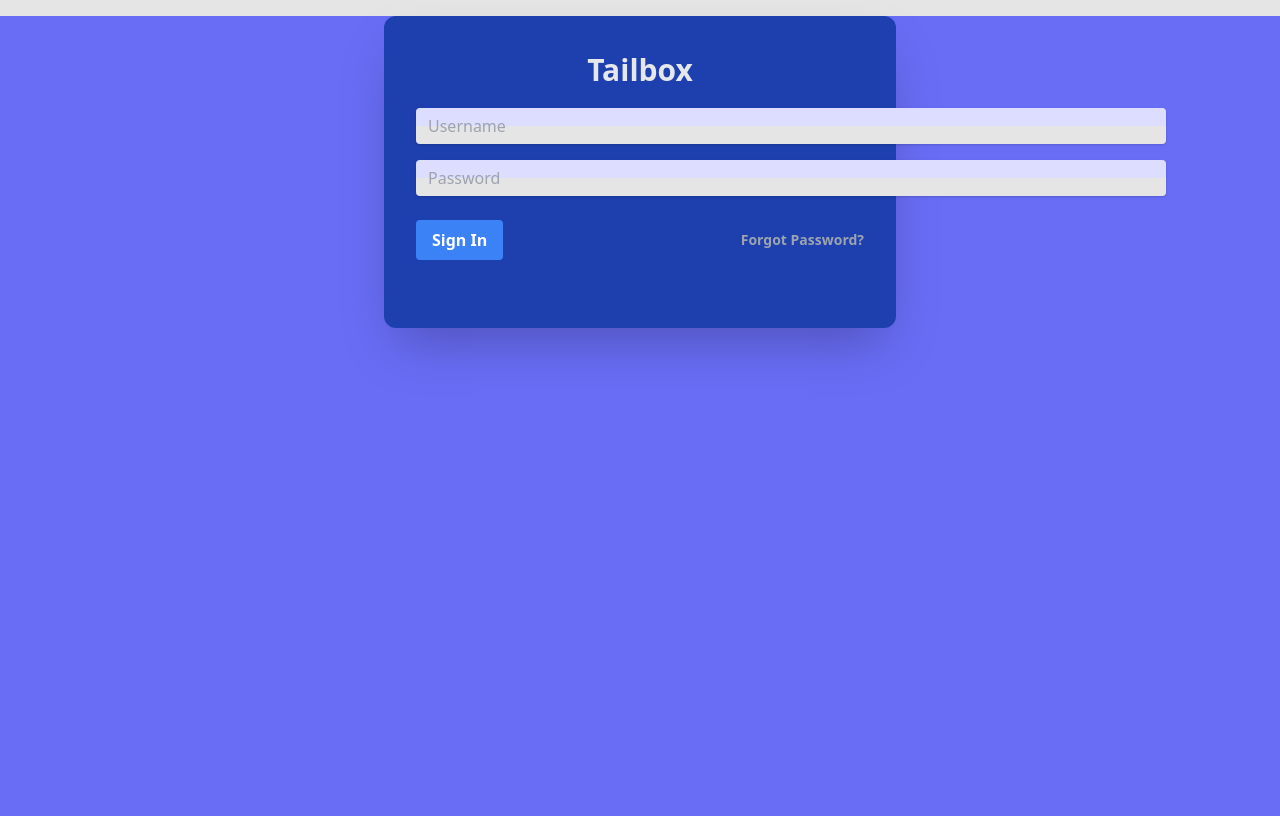
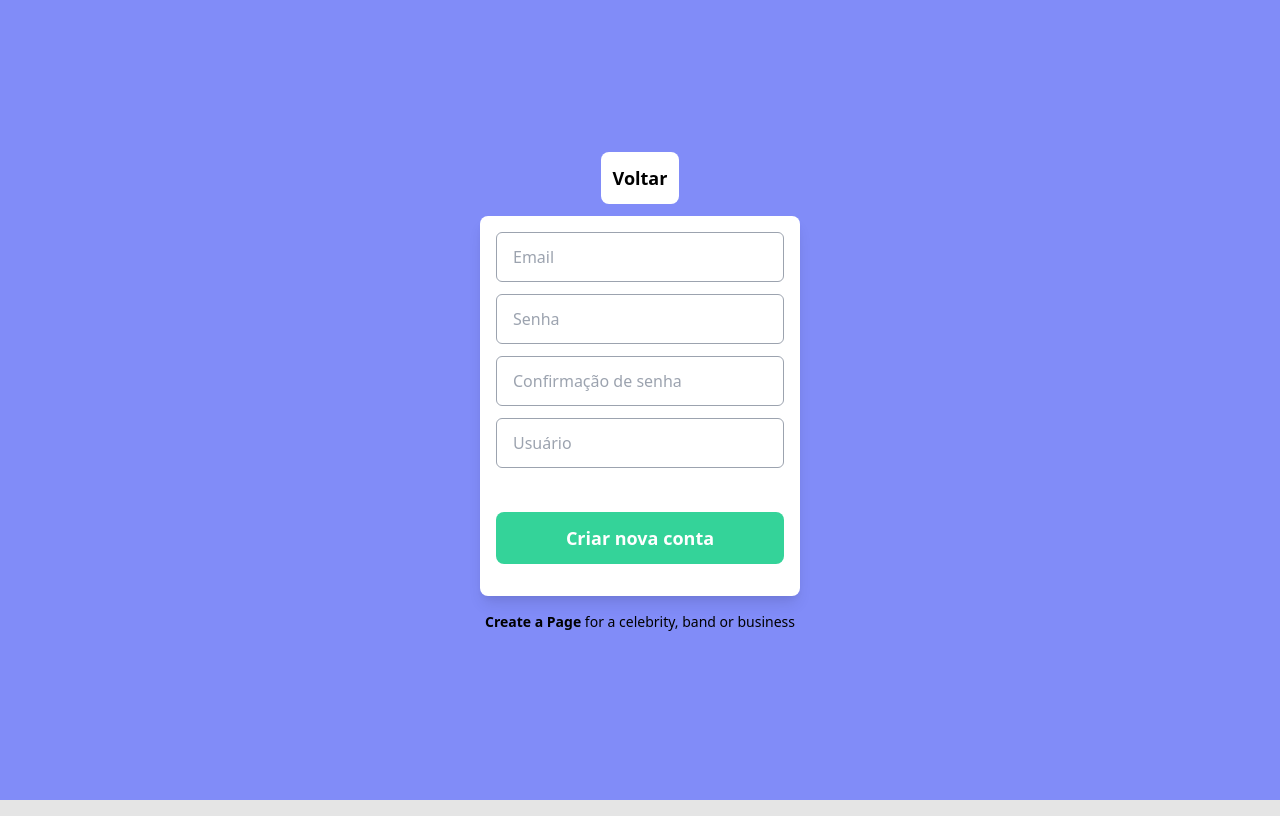
Before and after one commit to zeeheb/dicionario, a React (Create React App) app: page /login in a window 1280 px wide. Built offline with nearby package versions, Linux system fonts and the light colour scheme.

Commit message:
correções modal config e nova tela login

```diff
--- a/src/components/Cadastro/ModalConfigMaos.js
+++ b/src/components/Cadastro/ModalConfigMaos.js
@@ -1,4 +1,4 @@
-import React, {Component, useState} from "react";
+import React, {Component, useEffect, useState} from "react";
 import {configMaos} from "./config-maos";
 import '../../styles/modal-config.css'
 import 'react-toastify/dist/ReactToastify.css';
@@ -8,13 +8,17 @@ import {Button} from "@material-ui/core";
 
 function ModalConfigMaos(props) {
 
-
+useEffect(() => {
+    console.log(configMaos);
+})
     return (
-        <div className="conteiner">
+        <div className="flex flex-wrap gap-15">
             {
                 configMaos.map(config => (
-                        <div className="config-item">
-                            <img src={config.url} alt={config.value} onClick={(e) => props.onClickConfig(e.target.alt)}/>
+                        <div>
+                            <img
+                                className=" border-2 border-solid border-white hover:border-indigo-500 cursor-pointer"
+                                src={config.url} alt={config.value} onClick={(e) => props.onClickConfig(e.target.alt)}/>
                         </div>
 
 
--- a/src/components/Login/Login.js
+++ b/src/components/Login/Login.js
@@ -3,45 +3,58 @@ import '../../styles/login.css';
 import '../../App.css';
 
 import 'react-toastify/dist/ReactToastify.css';
+import {useHistory} from "react-router-dom";
 
 
 
 function Login(props) {
-
+    const [register, setRegister ] = useState(true);
+    const history = useHistory();
+    const backBtn = () => {
+        history.push('/');
+    }
 
 
     return (
 
-        <div className="loginContainer">
-            <div
-                className="max-w-lg max-w-xs bg-blue-800 shadow-2xl rounded-lg mx-auto text-center py-12 mt-4 rounded-xl">
-                <h1 className="text-gray-200 text-center font-extrabold -mt-3 text-3xl">Tailbox</h1>
-                <div className="container py-5 max-w-md mx-auto">
-                    <form method="" action="">
-                        <div className="mb-4">
-                            <input placeholder="Username"
-                                   className="shadow appearance-none  rounded w-full py-2 px-3 text-gray-700 leading-tight focus:outline-none focus:shadow-outline"
-                                   id="username" type="text"/>
-                        </div>
-                        <div className="mb-6">
+        <div
+            className="p-20 h-screen w-screen flex flex-col-reverse md:flex-row items-center justify-center bg-indigo-400">
+            <div className="container mx-auto flex flex-col items-center">
+                <button onClick={backBtn} className="hover:bg-gray-300 mb-3 bg-white text-black p-3 rounded-lg font-semibold text-lg">
+                     Voltar
+                </button>
+                <form className="shadow-lg w-80 p-4 flex flex-col bg-white rounded-lg">
+                    <input type="text" placeholder="Email"
+                           className="mb-3 py-3 px-4 border border-gray-400 focus:outline-none rounded-md focus:ring-1 ring-cyan-500"/>
+                    <input type="text" placeholder="Senha"
+                           className="mb-3 py-3 px-4 border border-gray-400 focus:outline-none rounded-md focus:ring-1 ring-cyan-500"/>
+                    {register &&
+                        <>
+                        <input type="text" placeholder="Confirmação de senha"
+                               className="mb-3 py-3 px-4 border border-gray-400 focus:outline-none rounded-md focus:ring-1 ring-cyan-500"/>
 
-                            <input placeholder="Password"
-                                   className="shadow appearance-none  rounded w-full py-2 px-3 text-gray-700 mb-3 leading-tight focus:outline-none focus:shadow-outline"
-                                   id="password" type="password"/>
-
-                        </div>
-                        <div className="flex items-center justify-between">
+                        <input type="text" placeholder="Usuário"
+                               className="mb-3 py-3 px-4 border border-gray-400 focus:outline-none rounded-md focus:ring-1 ring-cyan-500"/>
+                    </>
+                    }
+                    { !register &&
+                        <>
                             <button
-                                className="bg-blue-500 hover:bg-blue-700 text-white font-bold py-2 px-4 rounded focus:outline-none focus:shadow-outline"
-                                type="button">
-                                Sign In
+                                className="w-full bg-blue-500 text-white p-3 rounded-lg font-semibold text-lg">Entrar
                             </button>
-                            <a className="inline-block align-baseline font-bold text-sm text-gray-400 " href="#">
-                                Forgot Password?
-                            </a>
-                        </div>
-                    </form>
-                </div>
+                            <a className="text-blue-400 text-center my-2">Esqueci minha senha</a>
+                            <hr/>
+                        </>
+                    }
+                    <button
+                        className="w-full bg-green-400 mt-8 mb-4 text-white p-3 rounded-lg font-semibold text-lg">
+                        Criar nova conta
+                    </button>
+                </form>
+                <p className="text-center text-sm my-4">
+                    <span className="font-semibold text-center w-full">Create a Page</span> for a celebrity, band or
+                    business
+                </p>
             </div>
         </div>
     );
--- a/src/styles/modal-config.css
+++ b/src/styles/modal-config.css
@@ -1,10 +1,10 @@
-.conteiner {
+.zzconteiner {
     gap: 40px;
     display: flex;
     flex-wrap: wrap;
 }
 
-.config-item {
+.zzconfig-item {
     flex: 4;
     height:  165px;
     border: solid 2px #FFFFFF;
```
